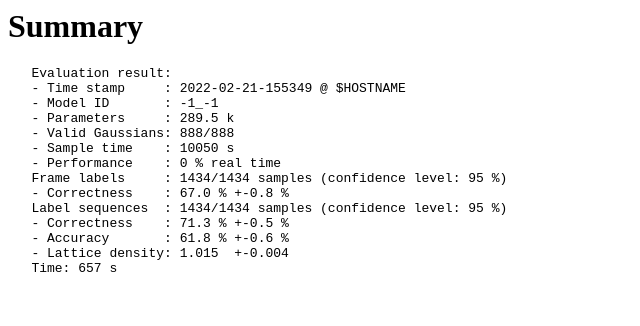
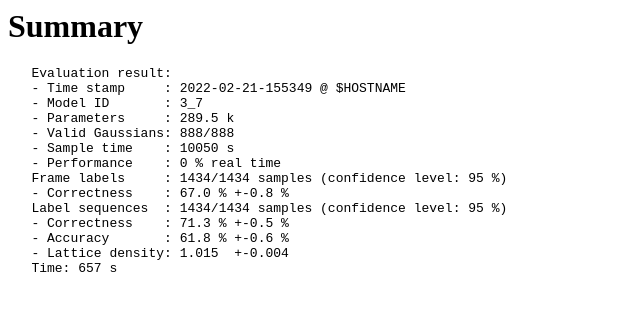
Before and after one commit to ZalozbaDev/speech_recognition_pretrained_models, a plain HTML site: page 2022_02_21/results.html in a window 1280 px wide. Shown: the top 326 px of the page, 0-640 px from the left. Drawn offline with Linux system fonts and the light colour scheme.

```diff
--- a/2022_02_21/results.html
+++ b/2022_02_21/results.html
@@ -8,7 +8,7 @@
 <pre>
    Evaluation result:
    - Time stamp     : 2022-02-21-155349 @ $HOSTNAME
-   - Model ID       : -1_-1
+   - Model ID       : 3_7
    - Parameters     : 289.5 k
    - Valid Gaussians: 888/888
    - Sample time    : 10050 s
```
Also changed, not shown: 1 other file.
